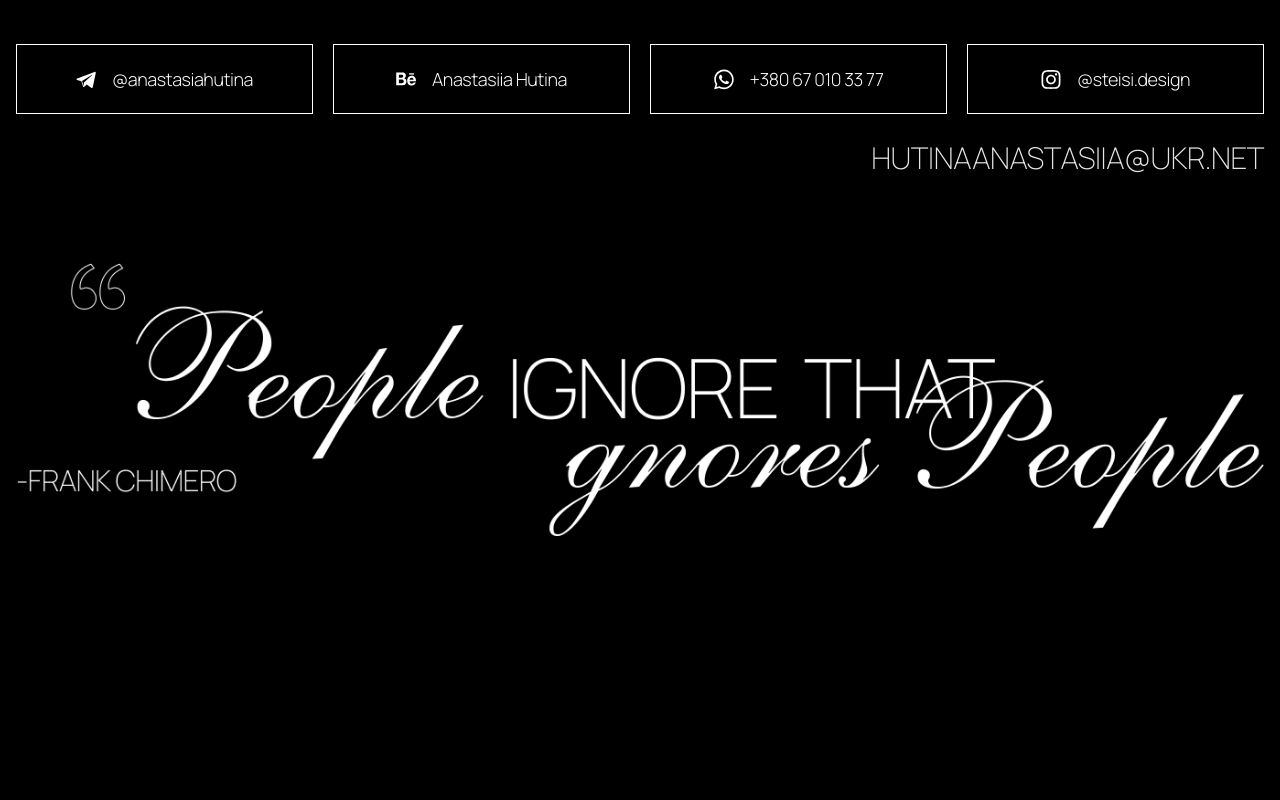
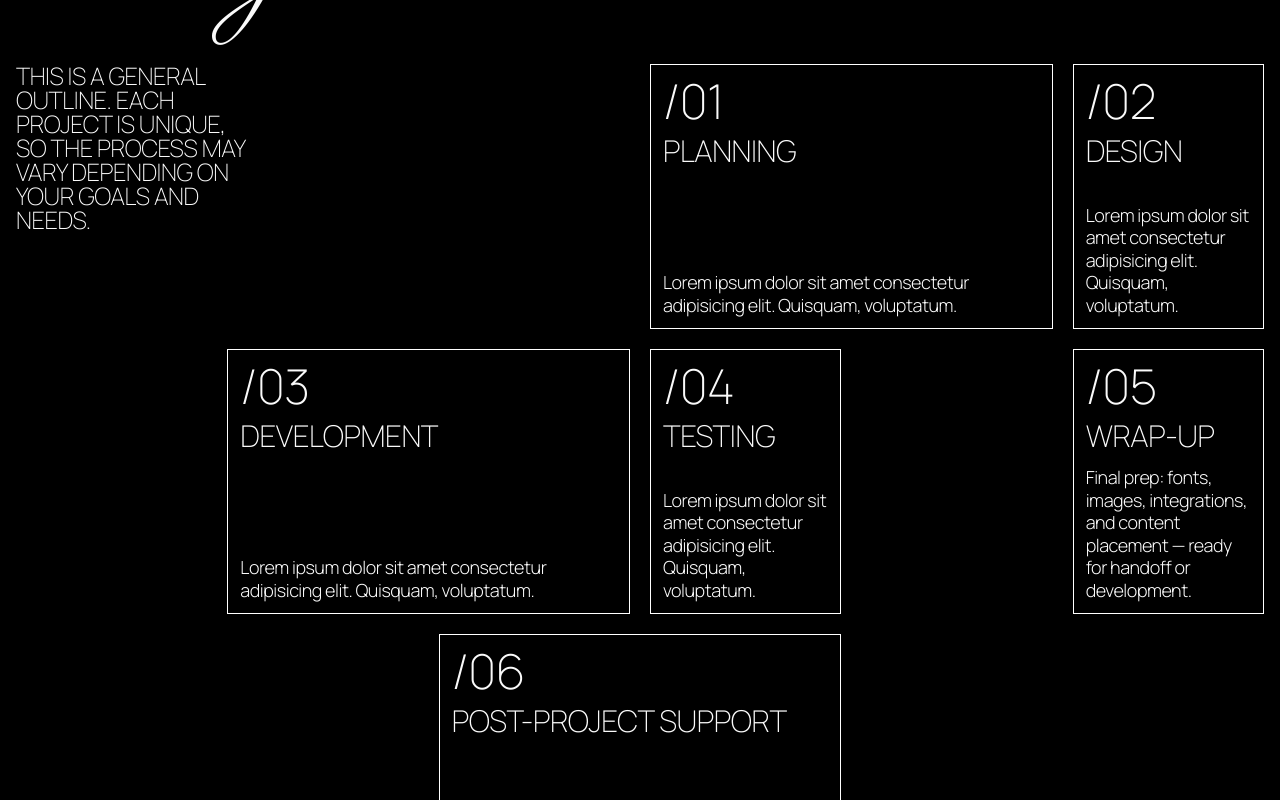
Before and after one commit to artpetrovskyi/portfolio-hutina-anastasiia, a React (Vite) app: page / in a window 1280 px wide. Shown: the part 2220-3020 px from the top of the page. Before the commit the page ends 2805 px from the top, so only its background shows below. Built offline with nearby package versions, Linux system fonts and the light colour scheme.

Commit message:
add process section

```diff
--- a/src/App.tsx
+++ b/src/App.tsx
@@ -3,6 +3,7 @@ import Contacts from "./components/Contacts";
 import Footer from "./components/Footer";
 import Header from "./components/Header";
 import Hero from "./components/Hero";
+import Process from "./components/Process";
 // import { useFetchContent } from "./hooks/useFetchContent";
 import { useLanguage } from "./hooks/useLanguage";
 
@@ -20,8 +21,9 @@ function App() {
       <Header />
       <main className="">
         <Hero />
-        <div className="space-y-20">
+        <div className="space-y-25">
           <About />
+          <Process />
           <Contacts />
         </div>
       </main>
--- a/src/components/Header.tsx
+++ b/src/components/Header.tsx
@@ -26,12 +26,11 @@ const NAV_LINKS = [
 
 export default function Header() {
   return (
-    <header className="bg-background absolute top-0 left-0 w-full z-10">
+    <header className="bg-background absolute top-0 left-0 z-10 w-full">
       <div className="container flex items-center py-5 text-xl md:gap-5 md:text-2xl">
         <div className="order-1 flex-1">
           <a
-            href="/"
-            // onClick={(e) => e.preventDefault()}
+            href={import.meta.env.VITE_API_URL}
             className="whitespace-nowrap uppercase"
           >
             Hutina Anastasiia
@@ -57,7 +56,7 @@ export default function Header() {
           </ul>
         </nav>
 
-        <nav className="order-3 block min-[800px]:hidden">
+        <div className="order-3 block min-[800px]:hidden">
           <Sheet>
             <SheetTrigger asChild>
               <Button size="icon" variant="ghost">
@@ -79,10 +78,11 @@ export default function Header() {
                 </svg>
               </Button>
             </SheetTrigger>
-            <SheetContent className="w-auto">
-              <SheetTitle className="hidden">Menu</SheetTitle>
-              <SheetDescription className="hidden">Menu</SheetDescription>
-              <ul className="flex flex-col items-end gap-5 px-6 py-20 pb-10">
+            <SheetContent className="">
+              <SheetTitle className="sr-only">Menu</SheetTitle>
+              <SheetDescription className="sr-only">Menu</SheetDescription>
+              <nav>
+                <ul className="flex flex-col items-end gap-8 px-6 py-30 pb-10">
                   {NAV_LINKS.map(({ anchor, title }) => (
                     <li key={anchor}>
                       <Link
@@ -91,16 +91,17 @@ export default function Header() {
                         offset={-50}
                         smooth={true}
                         duration={500}
-                      className="text-xl uppercase"
+                        className="text-2xl uppercase"
                       >
                         {title}
                       </Link>
                     </li>
                   ))}
                 </ul>
+              </nav>
             </SheetContent>
           </Sheet>
-        </nav>
+        </div>
 
         <div className="order-2 ml-5">
           <LanguageSwitcher />
--- /dev/null
+++ b/src/components/Process.tsx
@@ -0,0 +1,78 @@
+import SectionTop from "./SectionTop";
+
+const PROCESS = [
+  {
+    title: "Planning",
+    description:
+      "Lorem ipsum dolor sit amet consectetur adipisicing elit. Quisquam, voluptatum.",
+  },
+  {
+    title: "Design",
+    description:
+      "Lorem ipsum dolor sit amet consectetur adipisicing elit. Quisquam, voluptatum.",
+  },
+  {
+    title: "Development",
+    description:
+      "Lorem ipsum dolor sit amet consectetur adipisicing elit. Quisquam, voluptatum.",
+  },
+  {
+    title: "Testing",
+    description:
+      "Lorem ipsum dolor sit amet consectetur adipisicing elit. Quisquam, voluptatum.",
+  },
+  {
+    title: "Wrap-up",
+    description:
+      "Final prep: fonts, images, integrations, and content placement — ready for handoff or development.",
+  },
+  {
+    title: "Post-project Support",
+    description:
+      "I stay in touch for follow-ups, improvements, or new tasks — I’ve got you covered.",
+  },
+];
+
+export default function Process() {
+  const columnClasses = [
+    "col-start-1 row-start-1 col-span-6 row-span-1 xl:col-span-3",
+    "col-start-1 row-start-2 col-span-6 row-span-1 md:col-span-3 xl:col-start-4 xl:row-start-1 xl:col-span-2",
+    "col-start-1 row-start-3 col-span-6 row-span-1 md:col-start-5 md:row-start-2 md:col-span-2 xl:col-start-6 xl:row-start-1 xl:col-span-1",
+    "col-start-1 row-start-4 col-span-6 row-span-1 md:row-start-3 md:col-span-3 xl:col-start-2 xl:row-start-2 xl:col-span-2",
+    "col-start-1 row-start-5 col-span-6 row-span-1 md:col-start-4 md:row-start-3 md:col-span-2 xl:col-start-4 xl:row-start-2 xl:col-span-1",
+    "col-start-1 row-start-6 col-span-6 row-span-1 md:row-start-4 md:col-span-2 xl:col-start-6 xl:row-start-2 xl:col-span-1",
+    "col-start-1 row-start-7 col-span-6 row-span-1 md:col-start-4 md:row-start-4 md:col-span-3 xl:col-start-3 xl:row-start-3 xl:col-span-2",
+  ];
+
+  return (
+    <section className="container">
+      <SectionTop>My Process</SectionTop>
+
+      <ul className="grid grid-cols-6 grid-rows-7 gap-5 md:grid-rows-4 xl:grid-rows-3">
+        {/* Static text in first slot */}
+        <li className={`${columnClasses[0]} flex items-center md:block`}>
+          <p className="max-w-72 text-2xl leading-none font-extralight uppercase md:max-w-60">
+            This is a general outline. Each project is unique, so the process
+            may vary depending on your goals and needs.
+          </p>
+        </li>
+
+        {/* PROCESS items start from columnClasses[1] */}
+        {PROCESS.map(({ title, description }, i) => (
+          <li
+            key={title}
+            className={`${columnClasses[i + 1]} flex flex-col border border-white p-3 leading-tight`}
+          >
+            <div className="mb-2 text-4xl font-extralight sm:text-5xl">
+              /0{i + 1}
+            </div>
+            <h3 className="mb-3 flex-1 text-xl font-extralight uppercase sm:text-3xl">
+              {title}
+            </h3>
+            <p>{description}</p>
+          </li>
+        ))}
+      </ul>
+    </section>
+  );
+}
```
Lines whose indentation alone changed are shown as unchanged.
